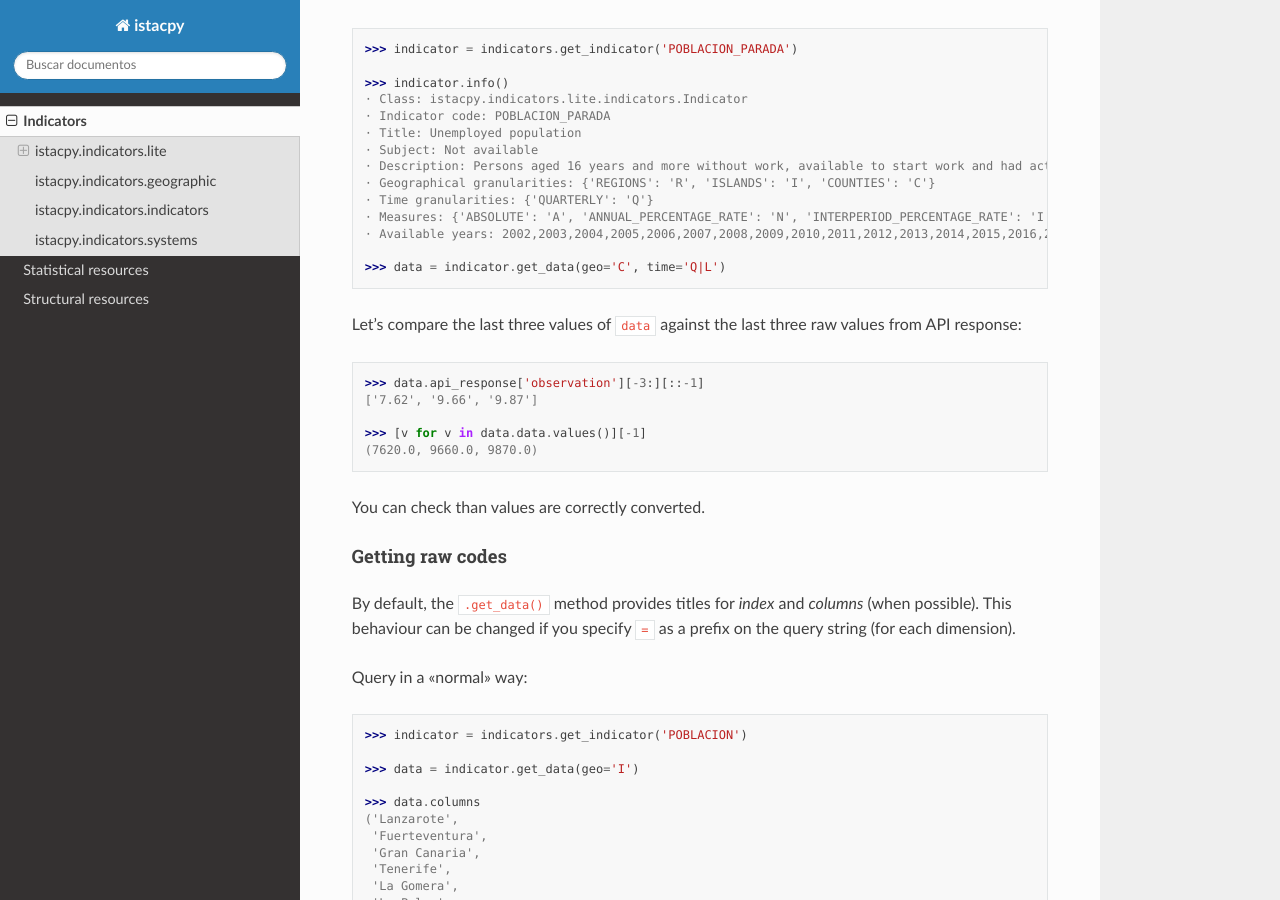
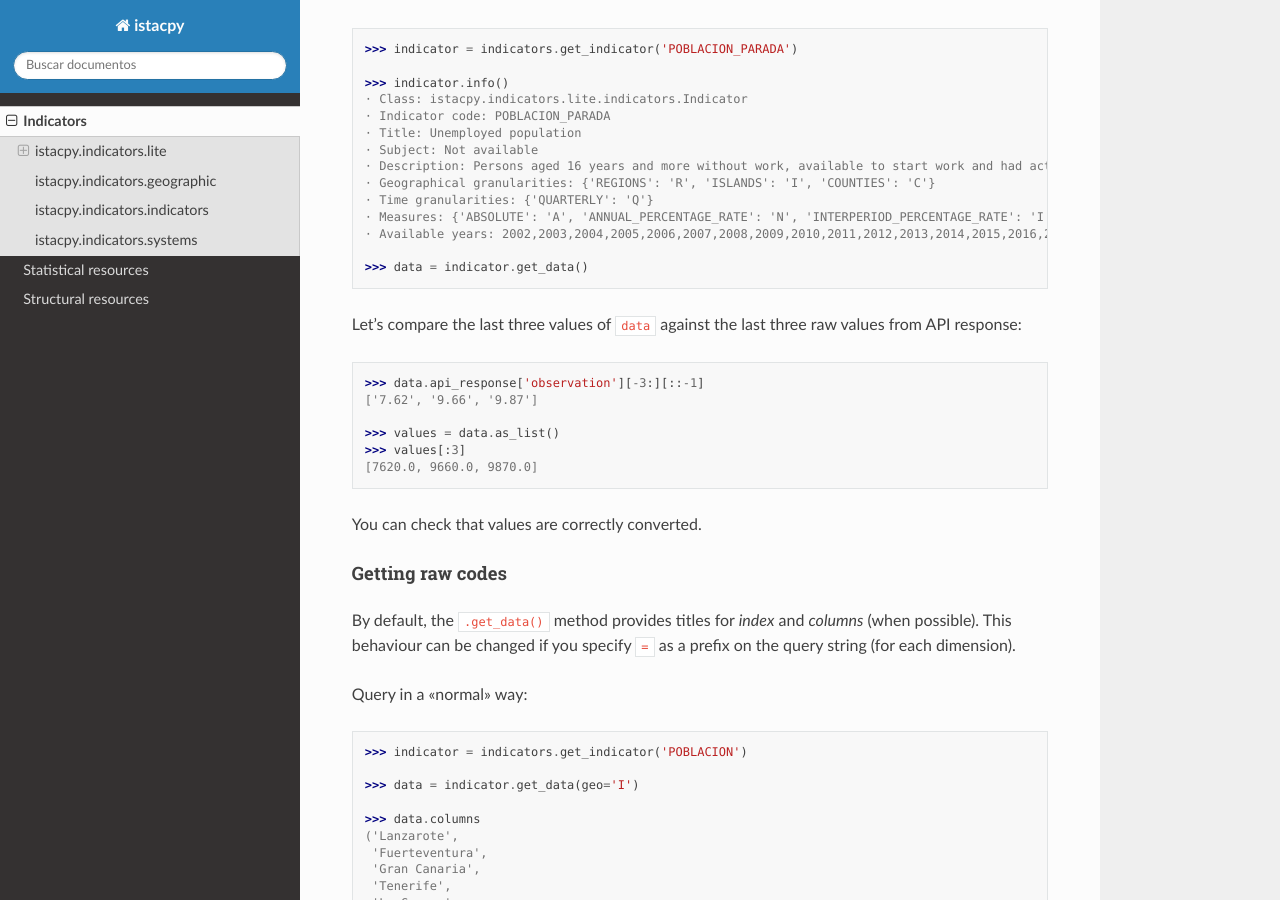
Before and after one commit to eDatos/istacpy, a Sphinx documentation site: the page built from docs/istacpy.indicators.rst, in a window 1280 px wide and 900 px high, scrolled down 13009 px. Built offline with Sphinx 7.4.7 and the Read the Docs theme 2.0.0, drawn with Linux system fonts in a browser that asks for light colours.

```diff
--- a/docs/conf.py
+++ b/docs/conf.py
@@ -21,10 +21,6 @@ sys.path.insert(0, os.path.abspath('..'))
 project = 'istacpy'
 copyright = '2019, Instituto Canario de Estadistica (ISTAC)'
 author = 'Instituto Canario de Estadistica (ISTAC)'
-
-# The full version, including alpha/beta/rc tags
-release = '0.1'
-
 
 # -- General configuration ---------------------------------------------------
 
@@ -60,3 +56,5 @@ html_theme = 'sphinx_rtd_theme'
 # relative to this directory. They are copied after the builtin static files,
 # so a file named "default.css" will overwrite the builtin "default.css".
 # html_static_path = ['_static']
+
+html_title = 'istacpy docs'
--- a/docs/istacpy.indicators.rst
+++ b/docs/istacpy.indicators.rst
@@ -526,17 +526,18 @@ For example, if you are working with *unemployed population*, this indicator has
     · Measures: {'ABSOLUTE': 'A', 'ANNUAL_PERCENTAGE_RATE': 'N', 'INTERPERIOD_PERCENTAGE_RATE': 'I', 'ANNUAL_PUNTUAL_RATE': 'M', 'INTERPERIOD_PUNTUAL_RATE': 'J'}
     · Available years: 2002,2003,2004,2005,2006,2007,2008,2009,2010,2011,2012,2013,2014,2015,2016,2017,2018,2019,2020
 
-    >>> data = indicator.get_data(geo='C', time='Q|L')
+    >>> data = indicator.get_data()
 
 Let's compare the last three values of ``data`` against the last three raw values from API response::
 
     >>> data.api_response['observation'][-3:][::-1]
     ['7.62', '9.66', '9.87']
 
-    >>> [v for v in data.data.values()][-1]
-    (7620.0, 9660.0, 9870.0)
+    >>> values = data.as_list()
+    >>> values[:3]
+    [7620.0, 9660.0, 9870.0]
 
-You can check than values are correctly converted.
+You can check that values are correctly converted.
 
 Getting raw codes
 -----------------
```
Also changed, not shown: CHANGELOG.md (+2 -1 lines).
